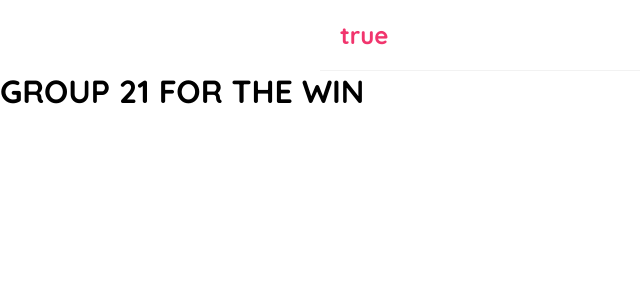
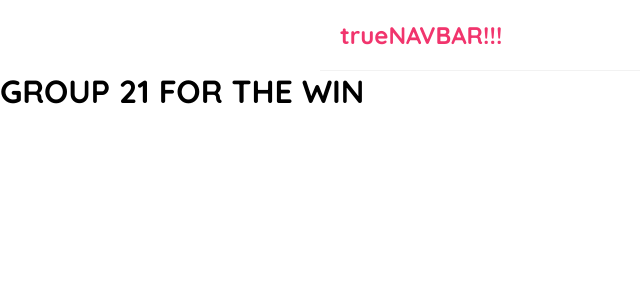
Before and after one commit to JDMCK/2800-202310-BBY08, a React (Create React App) app: page / in a window 1280 px wide. Shown: the top 300 px of the page, without its empty margins (0-640 px from the left). Built offline with nearby package versions, Linux system fonts and the light colour scheme; no server answers.

Commit message:
Changed nothing of substance, this is to test the git merge feature

```diff
--- a/src/components/Navbar.js
+++ b/src/components/Navbar.js
@@ -11,6 +11,7 @@ const Navbar = () => {
     <nav className="navbar">
       <h1>{data && JSON.stringify(data)}</h1>
       <h1>{isPending && JSON.stringify(isPending)}</h1>
+      <h1>NAVBAR!!!</h1>
     </nav >
   );
 }
```
